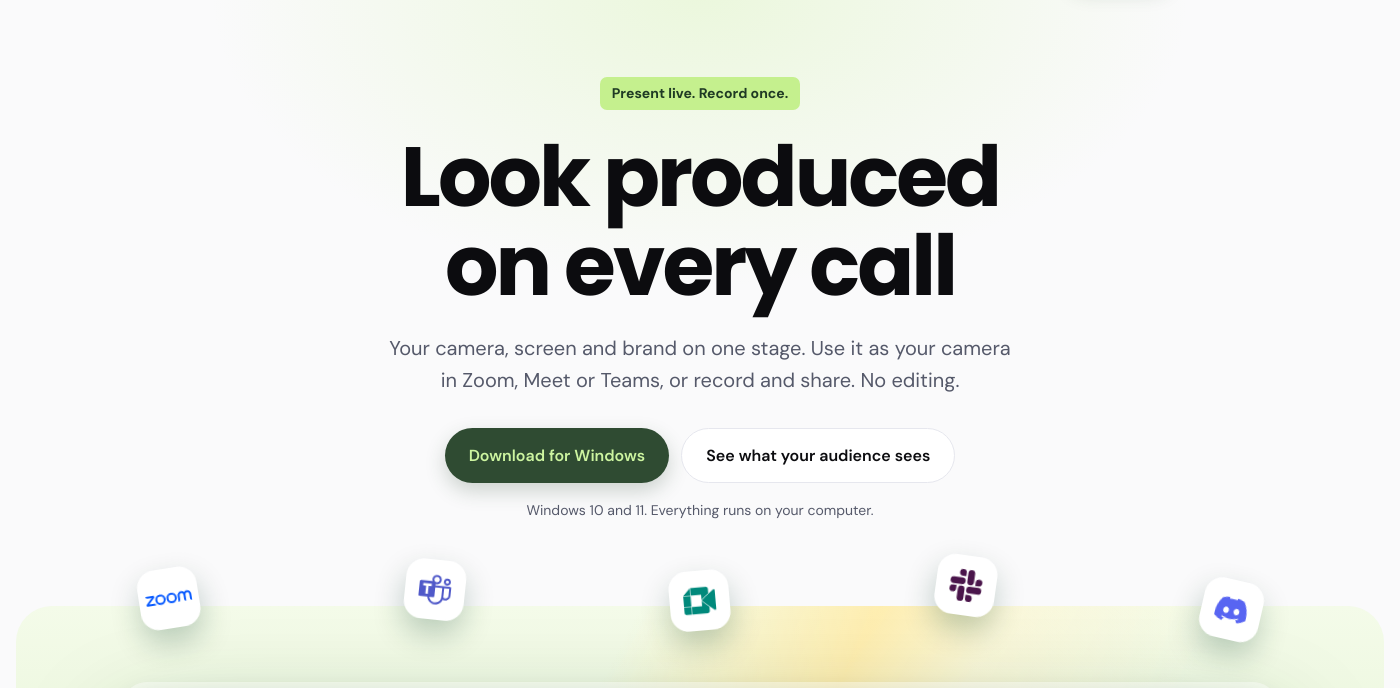
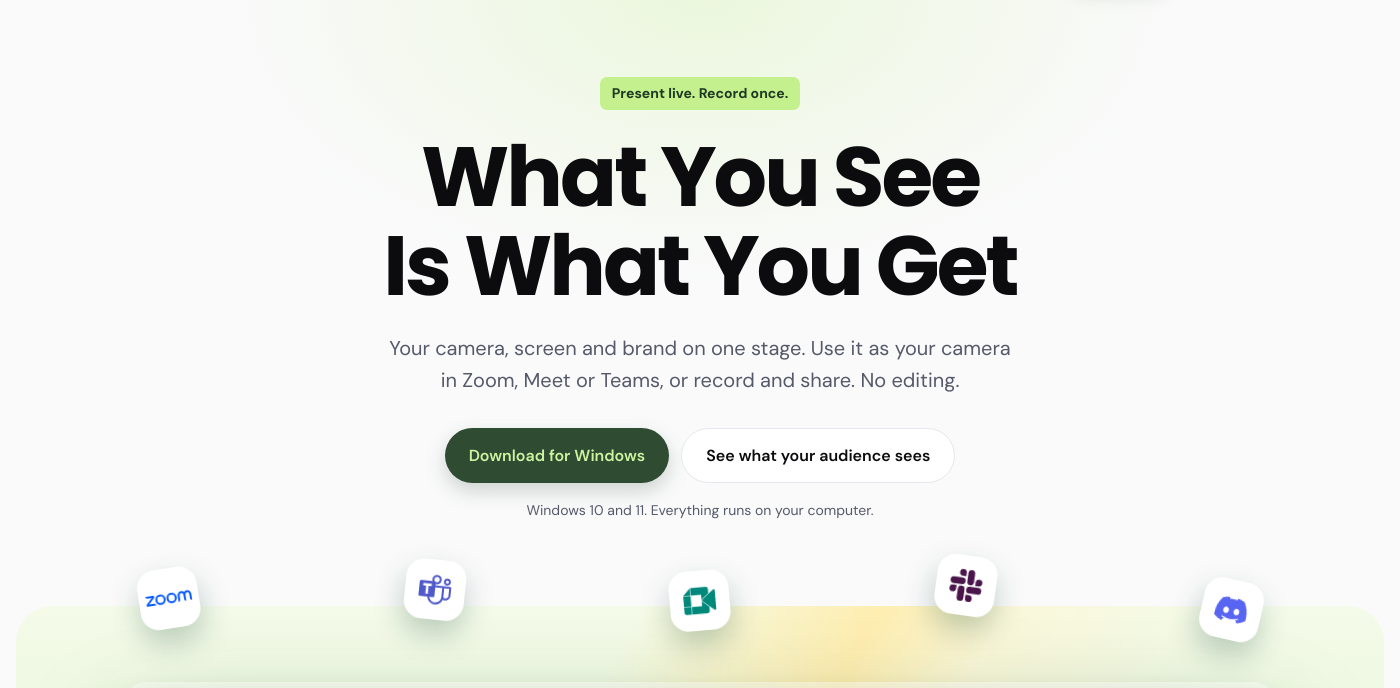
Before and after one commit to abhinavakhil/onstage, an Electron app: page landing/index.html in a window 1400 px wide. Shown: the part 77-765 px from the top of the page. Drawn offline with Linux system fonts and the light colour scheme.

Commit message:
Hero title: What You See Is What You Get

```diff
--- a/landing/index.html
+++ b/landing/index.html
@@ -3,21 +3,21 @@
 <head>
 <meta charset="UTF-8">
 <meta name="viewport" content="width=device-width, initial-scale=1">
-<title>Onstage: look produced in every call and recording</title>
+<title>Onstage: What You See Is What You Get</title>
 <meta name="description" content="Onstage puts your camera, your screen and your brand on one stage. Use it as your camera in Zoom, Meet or Teams, or record and share the file. No editing afterwards.">
 <meta name="theme-color" content="#2f4b32">
 <link rel="canonical" href="https://onstage-v1.vercel.app/">
 <meta property="og:type" content="website">
 <meta property="og:site_name" content="Onstage">
 <meta property="og:url" content="https://onstage-v1.vercel.app/">
-<meta property="og:title" content="Onstage: look produced in every call and recording">
+<meta property="og:title" content="Onstage: What You See Is What You Get">
 <meta property="og:description" content="Onstage puts your camera, your screen and your brand on one stage. Use it as your camera in Zoom, Meet or Teams, or record and share the file. No editing afterwards.">
 <meta property="og:image" content="https://onstage-v1.vercel.app/assets/app-present.png">
 <meta property="og:image:width" content="1400">
 <meta property="og:image:height" content="880">
 <meta property="og:image:alt" content="The Onstage studio with a presenter card beside a slide">
 <meta name="twitter:card" content="summary_large_image">
-<meta name="twitter:title" content="Onstage: look produced in every call and recording">
+<meta name="twitter:title" content="Onstage: What You See Is What You Get">
 <meta name="twitter:description" content="Onstage puts your camera, your screen and your brand on one stage. Use it as your camera in Zoom, Meet or Teams, or record and share the file. No editing afterwards.">
 <meta name="twitter:image" content="https://onstage-v1.vercel.app/assets/app-present.png">
 <link rel="icon" type="image/svg+xml" href="assets/logo.svg">
@@ -45,7 +45,7 @@
 <main id="top">
   <section class="hero">
     <p class="eyebrow">Present live. Record once.</p>
-    <h1>Look produced on every call</h1>
+    <h1>What You See Is What You Get</h1>
     <p class="lead">Your camera, screen and brand on one stage. Use it as your camera in Zoom, Meet or Teams, or record and share. No editing.</p>
     <div class="actions">
       <a class="btn primary" href="https://github.com/abhinavakhil/onstage/releases/latest/download/Onstage-Setup.exe">Download for Windows</a>
```
Also changed, not shown: .github/banner.svg, README.md.
